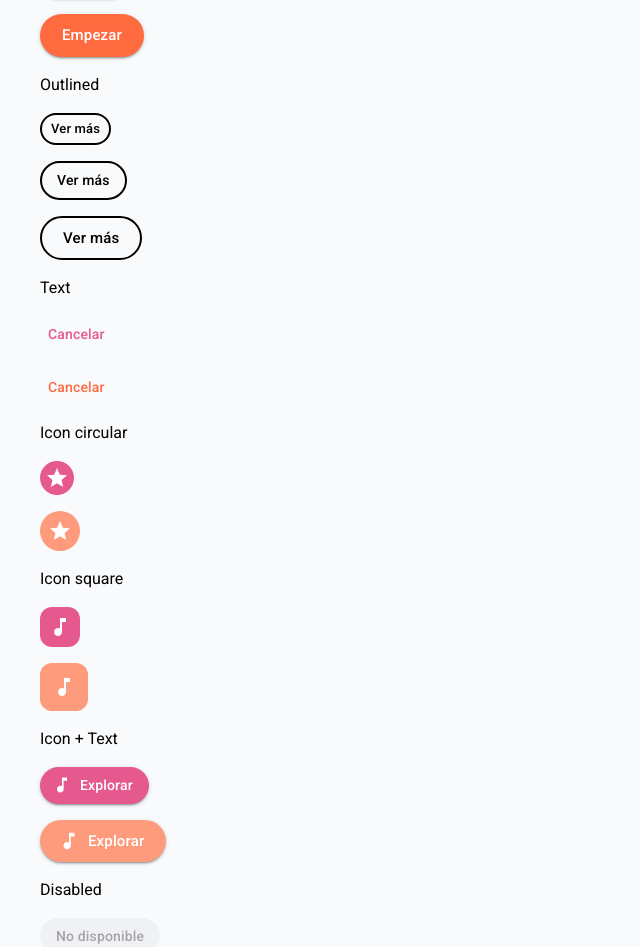
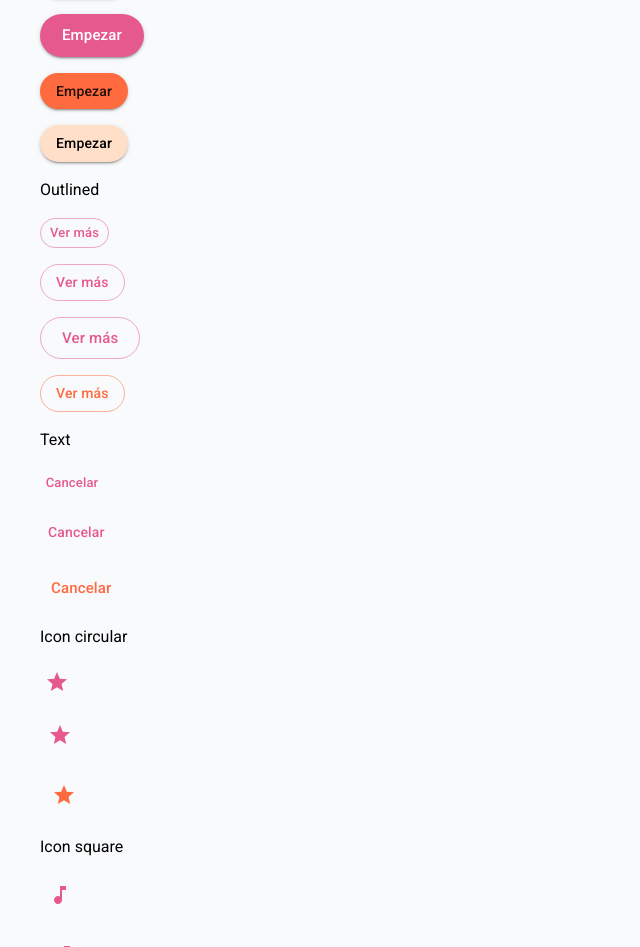
Before and after one commit to SantiagoGualguan/PROYECTO_DE_SARROLLO_DE_SOFTWARE_1, a React (Vite) app in the folder frontend/: page /landing-v2 in a window 1280 px wide. Shown: the part 165-1112 px from the top of the page, without its empty margins (0-640 px from the left). Built offline with nearby package versions, Linux system fonts and the light colour scheme.

Commit message:
implemented themeprovider

```diff
--- a/frontend/src/components/ui/Button/ButtonV2.jsx
+++ b/frontend/src/components/ui/Button/ButtonV2.jsx
@@ -1,52 +1,37 @@
 import { Button, IconButton, ButtonBase } from "@mui/material";
 
-const resolveColor = (color) => {
-  if (!color) return "var(--color-primary)";
-  if (color.startsWith("--")) return `var(${color})`;
-  return color;
-};
+/**
+ * ButtonV2 — Unified button component using Material UI.
+ *
+ * @param {string}    label    - Button text.
+ * @param {element}   icon     - Icon element (optional).
+ * @param {string}    variant  - "contained" | "outlined" | "text" | "icon" | "icon-square" | "icon-text".
+ * @param {string}    size     - "small" | "medium" | "large".
+ * @param {string}    color    - "primary" | "secondary" | "peach" (colores de la paleta).
+ * @param {boolean}   disabled - Disables the button.
+ * @param {function}  onClick  - Click handler.
+ * @param {string}    className - Extra CSS classes.
+ */
 
 const ButtonV2 = ({
   label,
   icon,
   variant = "contained",
   size = "medium",
-  color = "--color-primary",
+  color = "primary",
   disabled = false,
   onClick,
   className = "",
 }) => {
-  const resolvedColor = resolveColor(color);
-
-  const baseStyles = {
-    fontFamily: "var(--font-button)",
-    fontWeight: 500,
-    letterSpacing: "0.15px",
-    textTransform: "none",
-    transition: "opacity 0.2s ease",
-    "&.Mui-disabled": {
-      backgroundColor: "var(--color-disabled-bg)",
-      color: "var(--color-text-disabled)",
-      opacity: 0.38,
-    },
-  };
-
   // ── Variant: icon (circular) ──
   if (variant === "icon") {
     return (
       <IconButton
-        size={size} // ← inherit | small | medium | large
+        size={size}
+        color={color}
         disabled={disabled}
         onClick={onClick}
         className={className}
-        sx={{
-          ...baseStyles,
-          backgroundColor: resolvedColor,
-          color: "var(--color-text-on-button)",
-          borderRadius: "var(--radius-full)",
-          "&:hover": { backgroundColor: resolvedColor, opacity: 0.92 },
-          "&.Mui-disabled": { ...baseStyles["&.Mui-disabled"] },
-        }}
       >
         {icon}
       </IconButton>
@@ -61,11 +46,8 @@ const ButtonV2 = ({
         onClick={onClick}
         className={className}
         sx={{
-          ...baseStyles,
-          backgroundColor: resolvedColor,
-          color: "var(--color-text-on-button)",
+          color: `${color}.main`, // lee de la paleta
           borderRadius: "var(--radius-md)",
-          // ButtonBase no tiene size nativo, pero puedes usar estas clases de MUI:
           fontSize:
             size === "small"
               ? "var(--font-size-xs)"
@@ -78,8 +60,6 @@ const ButtonV2 = ({
               : size === "large"
                 ? "var(--space-lg)"
                 : "var(--space-md)",
-          "&:hover": { backgroundColor: resolvedColor, opacity: 0.92 },
-          "&.Mui-disabled": { ...baseStyles["&.Mui-disabled"] },
         }}
       >
         {icon}
@@ -91,38 +71,14 @@ const ButtonV2 = ({
   return (
     <Button
       variant={variant === "icon-text" ? "contained" : variant}
-      size={size} // ← small | medium | large — MUI maneja las dimensiones
+      size={size}
+      color={color} // MUI lee directamente de la paleta
       disabled={disabled}
       onClick={onClick}
       className={className}
       startIcon={variant === "icon-text" ? icon : undefined}
       sx={{
-        ...baseStyles,
         borderRadius: "var(--radius-full)",
-
-        ...((variant === "contained" || variant === "icon-text") && {
-          backgroundColor: resolvedColor,
-          color: "var(--color-text-on-button)",
-          "&:hover": { backgroundColor: resolvedColor, opacity: 0.92 },
-        }),
-
-        ...(variant === "outlined" && {
-          backgroundColor: "transparent",
-          color: "var(--color-text-primary)",
-          borderColor: "var(--color-text-primary)",
-          borderWidth: "2px",
-          "&:hover": {
-            backgroundColor: "var(--color-hover-overlay)",
-            borderColor: "var(--color-text-primary)",
-            borderWidth: "2px",
-          },
-        }),
-
-        ...(variant === "text" && {
-          backgroundColor: "transparent",
-          color: resolvedColor,
-          "&:hover": { backgroundColor: "var(--color-hover-overlay)" },
-        }),
       }}
     >
       {label}
--- a/frontend/src/main.jsx
+++ b/frontend/src/main.jsx
@@ -5,11 +5,15 @@ import "./styles/variables.css";
 import "./styles/global.css";
 import App from "./App";
 import "./index.css";
+import { ThemeProvider } from "@mui/material/styles";
+import theme from "./styles/theme";
 
 ReactDOM.createRoot(document.getElementById("root")).render(
   <React.StrictMode>
-    <BrowserRouter>
-      <App />
-    </BrowserRouter>
+    <ThemeProvider theme={theme}>
+      <BrowserRouter>
+        <App />
+      </BrowserRouter>
+    </ThemeProvider>
   </React.StrictMode>,
 );
--- a/frontend/src/pages/public/LandingPageV2.jsx
+++ b/frontend/src/pages/public/LandingPageV2.jsx
@@ -13,6 +13,7 @@ const LandingV2 = () => {
         alignItems: "flex-start",
       }}
     >
+      {/*
       <h2>Contained</h2>
       <ButtonV2 label="Empezar" variant="contained" size="small" />
       <ButtonV2 label="Empezar" variant="contained" size="medium" />
@@ -74,6 +75,158 @@ const LandingV2 = () => {
       <ButtonV2 label="No disponible" variant="contained" disabled />
       <ButtonV2 label="No disponible" variant="outlined" disabled />
       <ButtonV2 variant="icon" icon={<StarIcon />} disabled />
+
+    */}
+      {/* ── Contained ── */}
+      <h2>Contained</h2>
+      <ButtonV2
+        label="Empezar"
+        variant="contained"
+        size="small"
+        color="primary"
+      />
+      <ButtonV2
+        label="Empezar"
+        variant="contained"
+        size="medium"
+        color="primary"
+      />
+      <ButtonV2
+        label="Empezar"
+        variant="contained"
+        size="large"
+        color="primary"
+      />
+      <ButtonV2
+        label="Empezar"
+        variant="contained"
+        size="medium"
+        color="secondary"
+      />
+      <ButtonV2
+        label="Empezar"
+        variant="contained"
+        size="medium"
+        color="peach"
+      />
+
+      {/* ── Outlined ── */}
+      <h2>Outlined</h2>
+      <ButtonV2
+        label="Ver más"
+        variant="outlined"
+        size="small"
+        color="primary"
+      />
+      <ButtonV2
+        label="Ver más"
+        variant="outlined"
+        size="medium"
+        color="primary"
+      />
+      <ButtonV2
+        label="Ver más"
+        variant="outlined"
+        size="large"
+        color="primary"
+      />
+      <ButtonV2
+        label="Ver más"
+        variant="outlined"
+        size="medium"
+        color="secondary"
+      />
+
+      {/* ── Text ── */}
+      <h2>Text</h2>
+      <ButtonV2 label="Cancelar" variant="text" size="small" color="primary" />
+      <ButtonV2 label="Cancelar" variant="text" size="medium" color="primary" />
+      <ButtonV2
+        label="Cancelar"
+        variant="text"
+        size="large"
+        color="secondary"
+      />
+
+      {/* ── Icon circular ── */}
+      <h2>Icon circular</h2>
+      <ButtonV2
+        variant="icon"
+        icon={<StarIcon />}
+        size="small"
+        color="primary"
+      />
+      <ButtonV2
+        variant="icon"
+        icon={<StarIcon />}
+        size="medium"
+        color="primary"
+      />
+      <ButtonV2
+        variant="icon"
+        icon={<StarIcon />}
+        size="large"
+        color="secondary"
+      />
+
+      {/* ── Icon square ── */}
+      <h2>Icon square</h2>
+      <ButtonV2
+        variant="icon-square"
+        icon={<MusicNoteIcon />}
+        size="small"
+        color="primary"
+      />
+      <ButtonV2
+        variant="icon-square"
+        icon={<MusicNoteIcon />}
+        size="medium"
+        color="primary"
+      />
+      <ButtonV2
+        variant="icon-square"
+        icon={<MusicNoteIcon />}
+        size="large"
+        color="secondary"
+      />
+
+      {/* ── Icon + Text ── */}
+      <h2>Icon + Text</h2>
+      <ButtonV2
+        label="Explorar"
+        variant="icon-text"
+        icon={<MusicNoteIcon />}
+        size="small"
+        color="primary"
+      />
+      <ButtonV2
+        label="Explorar"
+        variant="icon-text"
+        icon={<MusicNoteIcon />}
+        size="medium"
+        color="primary"
+      />
+      <ButtonV2
+        label="Explorar"
+        variant="icon-text"
+        icon={<MusicNoteIcon />}
+        size="large"
+        color="secondary"
+      />
+
+      {/* ── Disabled ── */}
+      <h2>Disabled</h2>
+      <ButtonV2 label="No disponible" variant="contained" disabled />
+      <ButtonV2 label="No disponible" variant="outlined" disabled />
+      <ButtonV2 label="No disponible" variant="text" disabled />
+      <ButtonV2 variant="icon" icon={<StarIcon />} disabled />
+      <ButtonV2 variant="icon-square" icon={<MusicNoteIcon />} disabled />
+      <ButtonV2
+        label="No disponible"
+        variant="icon-text"
+        icon={<MusicNoteIcon />}
+        disabled
+      />
     </div>
   );
 };
--- /dev/null
+++ b/frontend/src/styles/theme.jsx
@@ -0,0 +1,36 @@
+import { createTheme } from "@mui/material/styles";
+
+const theme = createTheme({
+  palette: {
+    type: "light",
+    primary: {
+      main: "#e5598f",
+      light: "#ffabcb",
+      dark: "#bd4475",
+    },
+    secondary: {
+      main: "#ff6a3f",
+      dark: "#f55224",
+      light: "#ff9b7d",
+    },
+    peach: {
+      main: "#ffdfc8",
+    },
+  },
+  typography: {
+    fontFamily: "Roboto, Helvetica, sans-serif",
+  },
+  components: {
+    MuiButton: {
+      styleOverrides: {
+        root: {
+          textTransform: "none",
+          fontWeight: 500,
+          letterSpacing: "0.15px",
+        },
+      },
+    },
+  },
+});
+
+export default theme;
```
